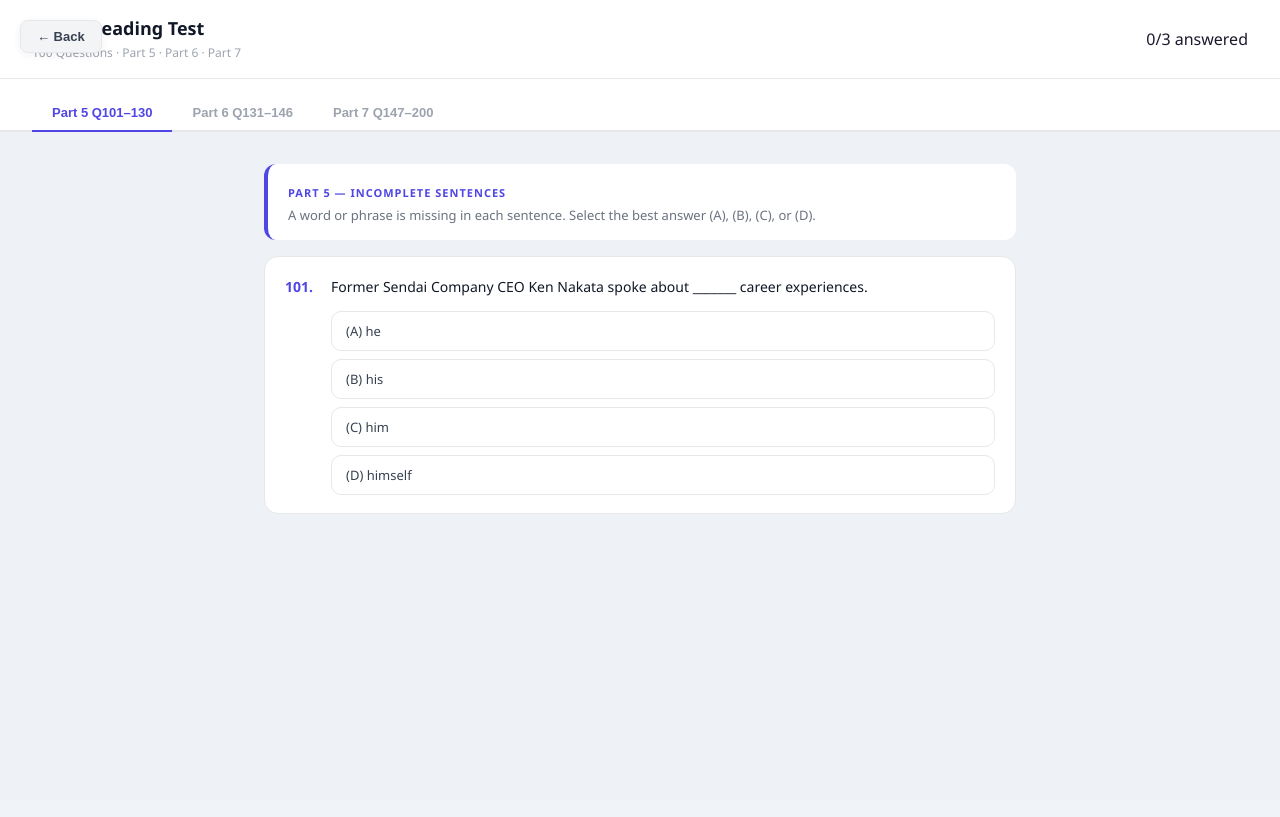
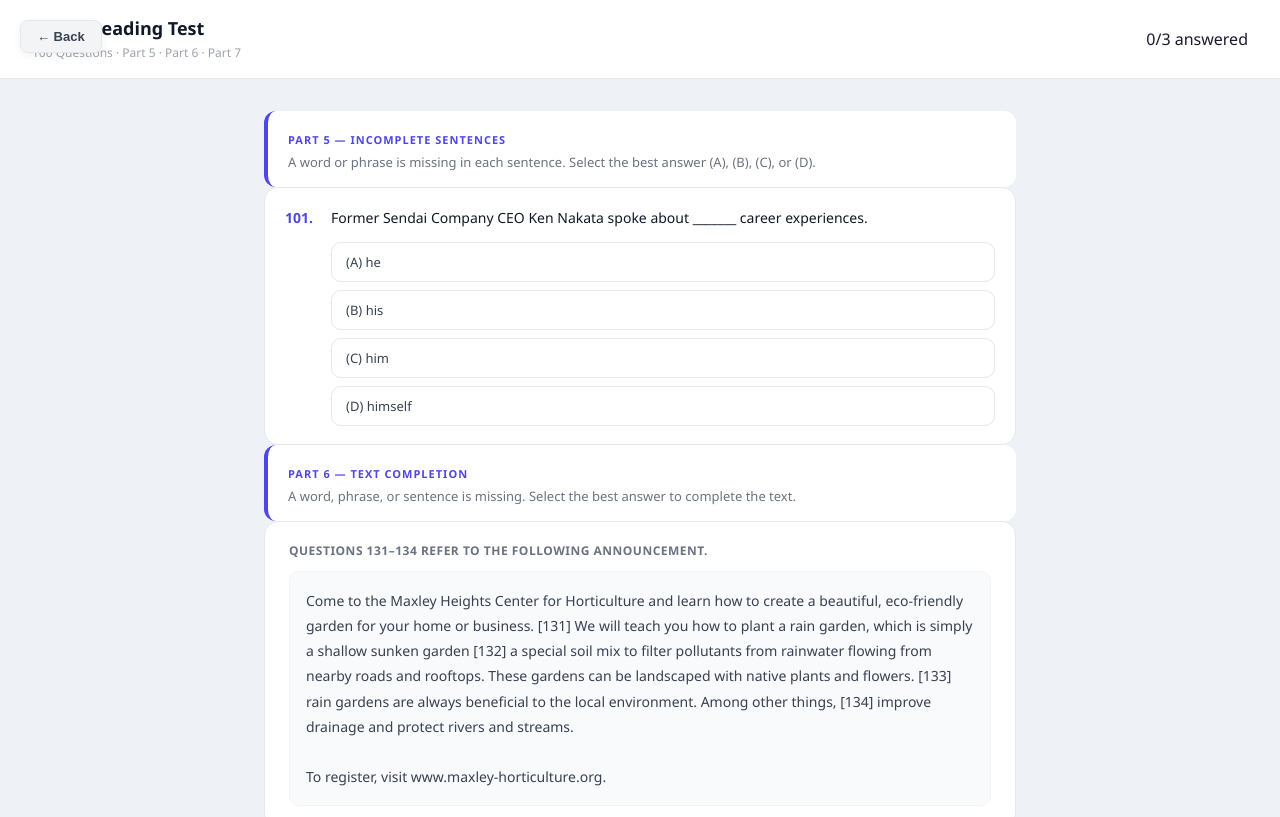
Before and after one commit to YanuarRizkiAminudin/flashcard-kosakata, a React (Vite) app: page /toeic-test in a window 1280 px wide. Shown: the top 817 px of the page. Built offline with nearby package versions, Linux system fonts and the light colour scheme.

Commit message:
fix: remove tabs, all questions in one scrollable page

```diff
--- a/src/ToeicTestPage.jsx
+++ b/src/ToeicTestPage.jsx
@@ -7,16 +7,11 @@ export default function ToeicTestPage() {
   const navigate = useNavigate()
   const [answers, setAnswers] = useState({})
   const [submitted, setSubmitted] = useState(false)
-  const [activeTab, setActiveTab] = useState('part5')
 
   const handleAnswer = (qid, opt) => {
     if (submitted) return
     setAnswers(prev => ({ ...prev, [qid]: opt }))
   }
-
-  const part5Qs = questions.filter(q => q.part === 5)
-  const part6Qs = questions.filter(q => q.part === 6)
-  const part7Qs = questions.filter(q => q.part === 7)
 
   const totalQ = questions.length
   const answered = Object.keys(answers).length
@@ -25,150 +20,122 @@ export default function ToeicTestPage() {
     : 0
 
   const getOptClass = (qid, opt) => {
-    if (!submitted) {
-      return answers[qid] === opt ? 'opt selected' : 'opt'
-    }
+    if (!submitted) return answers[qid] === opt ? 'opt selected' : 'opt'
     const correct = questions.find(q => q.id === qid)?.answer
     if (opt === correct) return 'opt correct'
     if (answers[qid] === opt && opt !== correct) return 'opt wrong'
     return 'opt'
   }
 
-  const renderQuestion = (q) => (
-    <div key={q.id} className="question-card">
-      <div className="q-num">{q.id}.</div>
-      <div className="q-content">
-        {q.passage && <div className="q-passage">{q.passage}</div>}
-        {q.text && <p className="q-sentence">{q.text}</p>}
-        <div className="opts">
-          {q.options.map(opt => (
-            <button
-              key={opt}
-              className={getOptClass(q.id, opt)}
-              onClick={() => handleAnswer(q.id, opt)}
-            >
-              {opt}
-            </button>
-          ))}
-        </div>
-      </div>
-    </div>
-  )
+  // Group passages for Part 6 & 7
+  const rendered = []
+  let lastPassageId = null
 
-  // Group Part 6 by passage
-  const part6Groups = part6Qs.reduce((acc, q) => {
-    const key = q.passageId || q.id
-    if (!acc[key]) acc[key] = { passageText: q.passageText, title: q.groupTitle, questions: [] }
-    acc[key].questions.push(q)
-    return acc
-  }, {})
+  questions.forEach((q) => {
+    // Part divider
+    if (q.part === 5 && !rendered.find(r => r.type === 'divider5')) {
+      rendered.push({ type: 'divider5' })
+    }
+    if (q.part === 6 && !rendered.find(r => r.type === 'divider6')) {
+      rendered.push({ type: 'divider6' })
+    }
+    if (q.part === 7 && !rendered.find(r => r.type === 'divider7')) {
+      rendered.push({ type: 'divider7' })
+    }
 
-  // Group Part 7 by passage
-  const part7Groups = part7Qs.reduce((acc, q) => {
-    const key = q.passageId || q.id
-    if (!acc[key]) acc[key] = { passageText: q.passageText, title: q.groupTitle, questions: [] }
-    acc[key].questions.push(q)
-    return acc
-  }, {})
+    // Passage header for Part 6 & 7
+    if ((q.part === 6 || q.part === 7) && q.passageId && q.passageId !== lastPassageId) {
+      rendered.push({ type: 'passage', passageId: q.passageId, title: q.groupTitle, text: q.passageText })
+      lastPassageId = q.passageId
+    }
 
-  const pct = Math.round(answered / totalQ * 100)
+    rendered.push({ type: 'question', q })
+  })
 
   return (
     <div className="test-page">
-      {/* ── TOPBAR ── */}
+      {/* TOPBAR */}
       <div className="test-topbar">
         <button className="back-btn" onClick={() => navigate('/')}>← Back</button>
         <div className="test-title-wrap">
           <h1 className="test-title">TOEIC Reading Test</h1>
           <span className="test-sub">100 Questions · Part 5 · Part 6 · Part 7</span>
         </div>
-        <div className="topbar-right">
-          <div className="progress-info">{answered}/{totalQ} answered</div>
-        </div>
+        <div className="progress-info">{answered}/{totalQ} answered</div>
       </div>
 
-      {/* ── PROGRESS BAR ── */}
+      {/* PROGRESS BAR */}
       <div className="progress-strip">
-        <div className="progress-fill" style={{ width: `${pct}%` }} />
+        <div className="progress-fill" style={{ width: `${Math.round(answered / totalQ * 100)}%` }} />
       </div>
 
-      {/* ── TABS ── */}
-      <div className="test-tabs">
-        <button className={`test-tab ${activeTab === 'part5' ? 'on' : ''}`} onClick={() => setActiveTab('part5')}>
-          Part 5 <span className="tab-count">Q101–130</span>
-        </button>
-        <button className={`test-tab ${activeTab === 'part6' ? 'on' : ''}`} onClick={() => setActiveTab('part6')}>
-          Part 6 <span className="tab-count">Q131–146</span>
-        </button>
-        <button className={`test-tab ${activeTab === 'part7' ? 'on' : ''}`} onClick={() => setActiveTab('part7')}>
-          Part 7 <span className="tab-count">Q147–200</span>
-        </button>
-      </div>
-
-      {/* ── BODY ── */}
+      {/* BODY */}
       <div className="test-body">
-
-        {/* PART 5 */}
-        {activeTab === 'part5' && (
-          <div className="part-section">
-            <div className="part-header">
+        {rendered.map((item, i) => {
+          if (item.type === 'divider5') return (
+            <div key="d5" className="part-header">
               <span className="part-label">PART 5 — Incomplete Sentences</span>
               <p className="part-desc">A word or phrase is missing in each sentence. Select the best answer (A), (B), (C), or (D).</p>
             </div>
-            {part5Qs.map(renderQuestion)}
-          </div>
-        )}
-
-        {/* PART 6 */}
-        {activeTab === 'part6' && (
-          <div className="part-section">
-            <div className="part-header">
+          )
+          if (item.type === 'divider6') return (
+            <div key="d6" className="part-header">
               <span className="part-label">PART 6 — Text Completion</span>
               <p className="part-desc">A word, phrase, or sentence is missing. Select the best answer to complete the text.</p>
             </div>
-            {Object.values(part6Groups).map((group, i) => (
-              <div key={i} className="passage-block">
-                {group.title && <div className="passage-title">{group.title}</div>}
-                <div className="passage-text">{group.passageText}</div>
-                {group.questions.map(renderQuestion)}
-              </div>
-            ))}
-          </div>
-        )}
-
-        {/* PART 7 */}
-        {activeTab === 'part7' && (
-          <div className="part-section">
-            <div className="part-header">
+          )
+          if (item.type === 'divider7') return (
+            <div key="d7" className="part-header">
               <span className="part-label">PART 7 — Reading Comprehension</span>
               <p className="part-desc">Read the texts and select the best answer for each question.</p>
             </div>
-            {Object.values(part7Groups).map((group, i) => (
-              <div key={i} className="passage-block">
-                {group.title && <div className="passage-title">{group.title}</div>}
-                <div className="passage-text">{group.passageText}</div>
-                {group.questions.map(renderQuestion)}
+          )
+          if (item.type === 'passage') return (
+            <div key={`passage-${item.passageId}`} className="passage-block">
+              {item.title && <div className="passage-title">{item.title}</div>}
+              <div className="passage-text">{item.text}</div>
+            </div>
+          )
+          if (item.type === 'question') {
+            const q = item.q
+            return (
+              <div key={q.id} className="question-card">
+                <div className="q-num">{q.id}.</div>
+                <div className="q-content">
+                  {q.text && <p className="q-sentence">{q.text}</p>}
+                  <div className="opts">
+                    {q.options.map(opt => (
+                      <button
+                        key={opt}
+                        className={getOptClass(q.id, opt)}
+                        onClick={() => handleAnswer(q.id, opt)}
+                      >
+                        {opt}
+                      </button>
+                    ))}
+                  </div>
+                </div>
               </div>
-            ))}
-            {!submitted && (
-              <div className="submit-section">
-                <div className="submit-info">{answered}/{totalQ} questions answered</div>
-                <button className="submit-btn-big" onClick={() => setSubmitted(true)}>
-                  Submit All Answers
-                </button>
-              </div>
-            )}
+            )
+          }
+          return null
+        })}
+
+        {/* SUBMIT */}
+        {!submitted ? (
+          <div className="submit-section">
+            <div className="submit-info">{answered}/{totalQ} questions answered</div>
+            <button className="submit-btn-big" onClick={() => setSubmitted(true)}>
+              Submit All Answers
+            </button>
           </div>
-        )}
-
-        {/* RESULT */}
-        {submitted && (
+        ) : (
           <div className="result-bar">
             <div>
               <div className="result-score">🎉 {score}/{totalQ}</div>
-              <div className="result-pct">{Math.round(score/totalQ*100)}% correct</div>
+              <div className="result-pct">{Math.round(score / totalQ * 100)}% correct</div>
             </div>
-            <button className="retry-btn" onClick={() => { setAnswers({}); setSubmitted(false); setActiveTab('part5') }}>
+            <button className="retry-btn" onClick={() => { setAnswers({}); setSubmitted(false); window.scrollTo(0, 0) }}>
               Try Again
             </button>
           </div>
```
